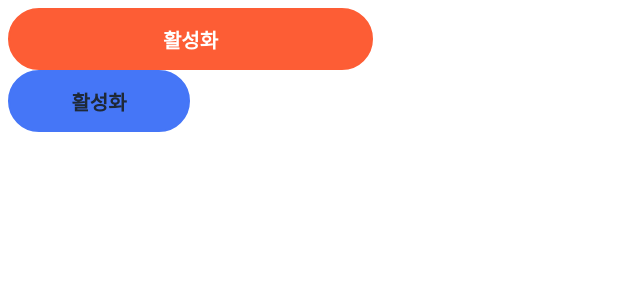
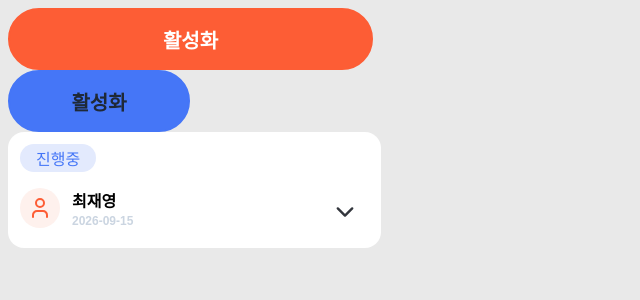
Before and after one commit to Developer-Choi-Jae-Young/ontheway-FE, a React (Vite) app: page / in a window 1280 px wide. Shown: the top 300 px of the page, without its empty margins (0-640 px from the left). Built offline with nearby package versions, Linux system fonts and the light colour scheme; a web font is replaced by a local one.

Commit message:
feat : 프로필 카드 및 칩 컴포넌트 구현

```diff
--- a/src/App.css
+++ b/src/App.css
@@ -62,5 +62,6 @@
 }
 
 body {
+  background-color: #E9E9E9;
   font-family: 'Pretendard', sans-serif;
 }
--- a/src/App.tsx
+++ b/src/App.tsx
@@ -1,5 +1,8 @@
 import CustomButton from './components/CustomButton.tsx'
 import './App.css'
+import CustomProfile from './components/CustomProfile.tsx'
+import CustomChips from './components/CustomChips.tsx'
+import CustomProfileCard from './components/CustomProfileCard.tsx'
 
 function App() {
 
@@ -7,6 +10,11 @@ function App() {
     <>
       <CustomButton name={'활성화'} color={'#fd5d35'} fontColor={'#ffffff'} width={'361px'}></CustomButton>
       <CustomButton name={'활성화'} color={'#4576f7'} fontColor={'#1f2937'} width={'178px'}></CustomButton>
+
+        <CustomProfileCard width={349} nickname='최재영' date='2026-09-15' rateing={3.5} review={24}
+          chipElement={<CustomChips name={'진행중'} color={'#4576F7'} backgroundColor={'#E3EAFD'} height={28}></CustomChips>}
+          profileElement={<CustomProfile width={16} height={20} strok={'#FD5D35'} strokWidth={2} diameter={40} backgroundColor={'#FEF1ED'}></CustomProfile>}>
+      </CustomProfileCard>
     </>
   )
 }
--- /dev/null
+++ b/src/components/CustomChips.css
@@ -0,0 +1,11 @@
+.custom-chips {
+    border: 0px solid var(--bg-color);
+    border-radius: 24px;
+    height: calc(var(--chips-height) * 1px);
+    background-color: var(--bg-color);
+    color: var(--chips-color);
+    display: inline-flex;
+    align-items: center;
+    justify-content: center;
+    padding: 0px 16px;
+}
--- /dev/null
+++ b/src/components/CustomChips.tsx
@@ -0,0 +1,20 @@
+import './CustomChips.css'
+
+interface CustomChips {
+    name: string;
+    color: string;
+    backgroundColor: string;
+    height: number;
+}
+
+function CustomChips({name, color, backgroundColor, height}: CustomChips) {
+  return (
+    <>
+        <div className="custom-chips" style={{'--chips-color':color, '--bg-color':backgroundColor, '--chips-height':height} as React.CSSProperties}>
+            {name}
+        </div>
+    </>
+  )
+}
+
+export default CustomChips
--- /dev/null
+++ b/src/components/CustomIcon.tsx
@@ -0,0 +1,28 @@
+interface Profile {
+    width: number;
+    height: number;
+    stroke: string;
+    strokeWidth: number;
+}
+
+export const Profile = ({width, height, stroke, strokeWidth} : Profile) => {
+    return (
+        <svg width={width} height={height} viewBox="0 0 16 20" fill="none" xmlns="http://www.w3.org/2000/svg">
+            <path d="M15 19V17C15 15.9391 14.5786 14.9217 13.8284 14.1716C13.0783 13.4214 12.0609 13 11 13H5C3.93913 13 2.92172 13.4214 2.17157 14.1716C1.42143 14.9217 1 15.9391 1 17V19M12 5C12 7.20914 10.2091 9 8 9C5.79086 9 4 7.20914 4 5C4 2.79086 5.79086 1 8 1C10.2091 1 12 2.79086 12 5Z" stroke={stroke} strokeWidth={strokeWidth} strokeLinecap="round" strokeLinejoin="round"/>
+        </svg>
+    );
+};
+
+interface Arrow {
+    width: number;
+    height: number;
+    strokeWidth: number;
+}
+
+export const Arrow = ({width, height, strokeWidth} : Arrow) => {
+    return (
+        <svg width={width} height={height} viewBox="0 0 40 40" fill="none" xmlns="http://www.w3.org/2000/svg">
+            <path d="M14 17L20 23L26 17" stroke="#33363D" stroke-width={strokeWidth} stroke-linecap="round" stroke-linejoin="round"/>
+        </svg>
+    );
+};
--- /dev/null
+++ b/src/components/CustomProfile.css
@@ -0,0 +1,14 @@
+.custom-profile {
+    border: 0px solid var(--bg-color);
+    background-color: var(--bg-color);
+    width: calc(var(--profile-diameter) * 1px);
+    height: calc(var(--profile-diameter) * 1px);
+    border-radius: 100%;
+    display: flex;
+    justify-content: center;
+    align-items: center;
+}
+
+.custom-profile:hover {
+    cursor: pointer;
+}
--- /dev/null
+++ b/src/components/CustomProfile.tsx
@@ -0,0 +1,23 @@
+import { Profile } from './CustomIcon';
+import './CustomProfile.css'
+
+interface CustomProfile {
+    width: number;
+    height: number;
+    strok: string;
+    strokWidth: number;
+    backgroundColor: string;
+    diameter: number;
+}
+
+function CustomProfile({width, height, strok, strokWidth, diameter, backgroundColor}: CustomProfile) {
+  return (
+    <>
+        <div className="custom-profile" style={{'--profile-diameter':diameter, '--bg-color':backgroundColor} as React.CSSProperties}>
+            <Profile width={width} height={height} stroke={strok} strokeWidth={strokWidth}></Profile>
+        </div>
+    </>
+  )
+}
+
+export default CustomProfile
--- /dev/null
+++ b/src/components/CustomProfileCard.css
@@ -0,0 +1,111 @@
+.custom-profile-card {
+    border: 0px 1px white;
+    border-radius: 16px;
+    background-color: white;
+    padding: 12px;
+    width: calc(var(--card-width) * 1px);
+}
+
+.custom-profile-card-title {
+    margin-bottom: 16px;
+}
+
+.custom-profile-card-content {
+    display: flex;
+    justify-content: space-between;
+    align-items: flex-start;
+}
+
+.content-profile {
+    display: flex;
+    align-items: flex-start;
+    gap: 12px;
+    flex: 1;
+    min-width: 0;
+}
+
+.profile-info {
+    display: flex;
+    flex-direction: column;
+    gap: 2px;
+    flex: 1;
+    min-width: 0;
+}
+
+.nickname {
+    font-size: 16px;
+    font-weight: 600;
+    white-space: nowrap;
+    overflow: hidden;
+    text-overflow: ellipsis;
+}
+
+.date {
+    font-size: 12px;
+    font-weight: 600;
+    color: #CBD5E1;
+}
+
+.profile-details {
+    display: flex;
+    align-items: center;
+}
+
+.profile-details.rotated {
+    display: none;
+}
+
+.profile-sub-info {
+    display: flex;
+    gap: 12px;
+    flex: 1;
+    min-width: 0;
+}
+
+.rating {
+    font-weight: 600;
+    font-size: 12px;
+    color: #4B5663;
+}
+
+.review {
+    font-weight: 600;
+    font-size: 12px;
+    color: #4B5663;
+    flex: 1;
+    min-width: 0;
+}
+
+.content-right-section {
+    display: flex;
+    flex-direction: column;
+    align-items: center;
+    justify-content: center;
+    gap: 2px;
+    flex-shrink: 0;
+}
+
+.report {
+    font-weight: 600;
+    font-size: 12px;
+    color: #4B5663;
+}
+
+.report:hover {
+    cursor: pointer;
+}
+
+.content-arrow {
+    display: flex;
+    align-items: center;
+    flex-shrink: 0;
+    transition: transform 0.3s ease;
+}
+
+.content-arrow.rotated {
+    transform: rotate(180deg);
+}
+
+.content-arrow:hover {
+    cursor: pointer;
+}
--- /dev/null
+++ b/src/components/CustomProfileCard.tsx
@@ -0,0 +1,56 @@
+import React, { useState, type ReactNode } from 'react';
+import './CustomProfileCard.css'
+import { Arrow } from './CustomIcon';
+
+interface CustomProfileCard {
+    width: number;
+    nickname: string;
+    date: string;
+    rateing: number;
+    review: number;
+    chipElement: ReactNode;
+    profileElement: ReactNode;
+}
+
+function CustomProfileCard({width, nickname, date, rateing, review, chipElement, profileElement}: CustomProfileCard) {
+  const [isRotated, setIsRotated] = useState(false);
+
+  const handleClickArrow = () => {
+    setIsRotated(prev => !prev);
+  };
+
+  return (
+    <>
+        <div className="custom-profile-card" style={{'--card-width':width} as React.CSSProperties}>
+            <div className='custom-profile-card-title'>
+                {chipElement}
+            </div>
+            <div className='custom-profile-card-content'>
+                <div className='content-profile'>
+                    <div>
+                        {profileElement}
+                    </div>
+                    <div className='profile-info'>
+                        <div className='nickname'>{nickname}</div>
+                        <div className='date'>{date}</div>
+                        <div className={`profile-details ${isRotated ? '' : 'rotated'}`}>
+                            <div className='profile-sub-info'>
+                                <span className='rating'>평균 {rateing}</span>
+                                <span className='review'>후기 {review}건</span>
+                            </div>
+                            <div>
+                                <span className='report'>신고</span>
+                            </div>
+                        </div>
+                    </div>
+                    <div className={`content-arrow ${isRotated ? 'rotated' : ''}`} onClick={handleClickArrow}>
+                        <Arrow width={48} height={48} strokeWidth={2}></Arrow>
+                    </div>
+                </div>
+            </div>
+        </div>
+    </>
+  )
+}
+
+export default CustomProfileCard
```
Also changed, not shown: 1 other file (tests, documents, lock files or other folders).
